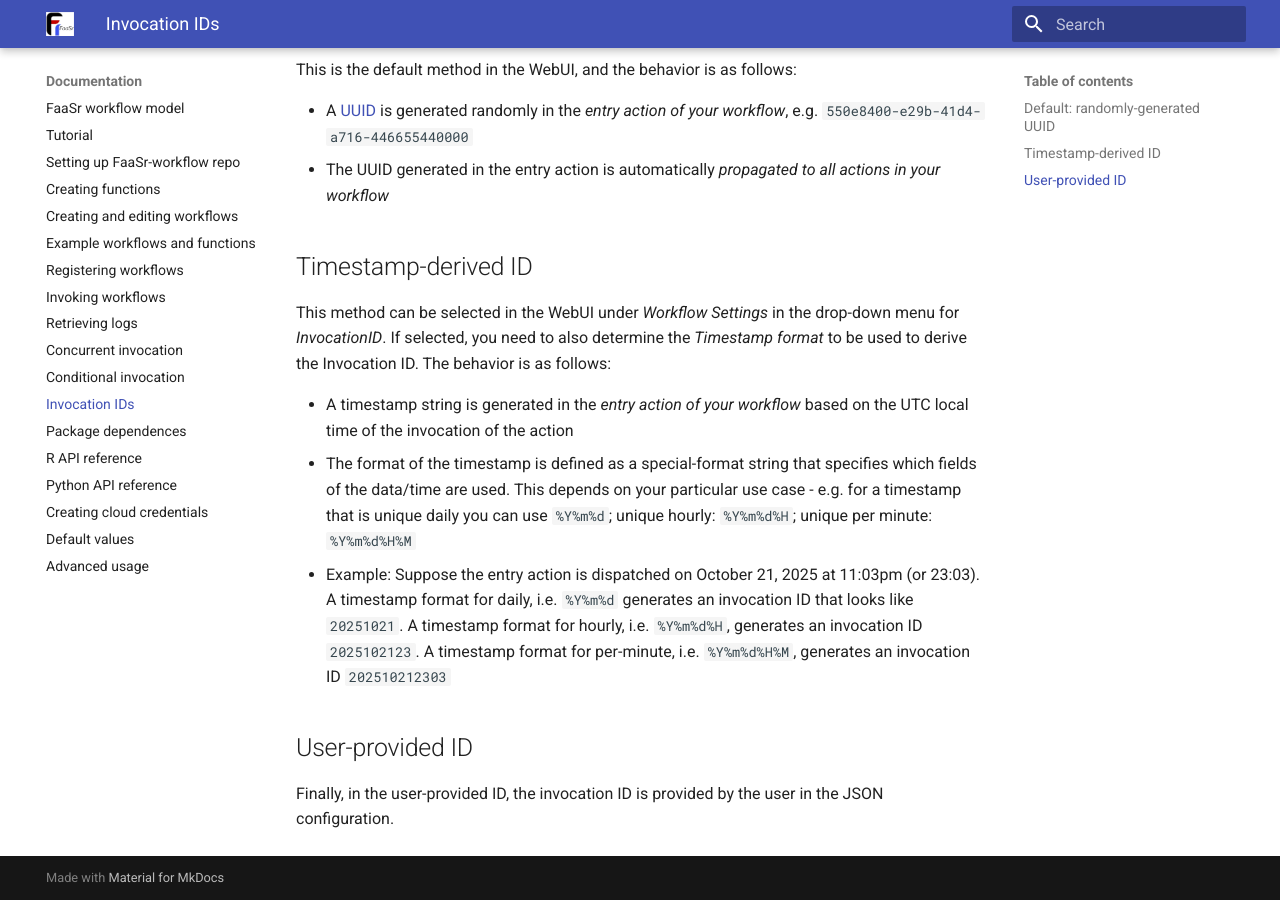
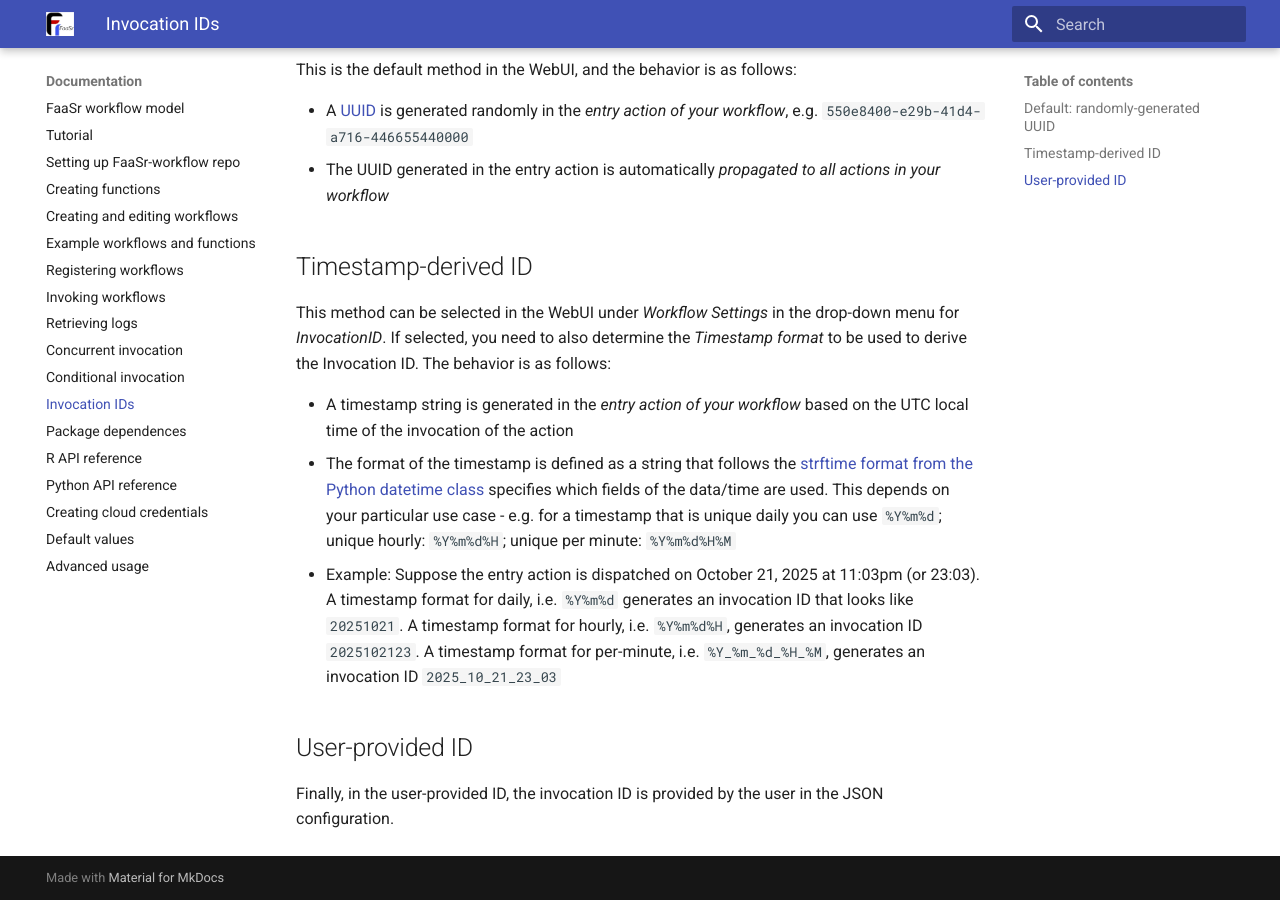
Before and after one commit to nolcut/FaaSr-Docs, an MkDocs documentation site: the page built from docs/invocationid.md, in a window 1280 px wide and 900 px high, scrolled down 606 px. Built offline with MkDocs 1.6.1 and Material for MkDocs 9.7.7, drawn with Linux system fonts in a browser that asks for light colours.

Commit message:
added information on invocation from date string format

```diff
--- a/docs/invocationid.md
+++ b/docs/invocationid.md
@@ -25,8 +25,8 @@ This is the default method in the WebUI, and the behavior is as follows:
 This method can be selected in the WebUI under _Workflow Settings_ in the drop-down menu for _InvocationID_. If selected, you need to also determine the _Timestamp format_ to be used to derive the Invocation ID. The behavior is as follows:
 
 * A timestamp string is generated in the _entry action of your workflow_ based on the UTC local time of the invocation of the action
-* The format of the timestamp is defined as a special-format string that specifies which fields of the data/time are used. This depends on your particular use case - e.g. for a timestamp that is unique daily you can use `%Y%m%d`; unique hourly: `%Y%m%d%H`; unique per minute: `%Y%m%d%H%M`
-* Example: Suppose the entry action is dispatched on October 21, 2025 at 11:03pm (or 23:03). A timestamp format for daily, i.e. `%Y%m%d` generates an invocation ID that looks like `20251021`. A timestamp format for hourly, i.e. `%Y%m%d%H`, generates an invocation ID `2025102123`. A timestamp format for per-minute, i.e. `%Y%m%d%H%M`, generates an invocation ID `202510212303`
+* The format of the timestamp is defined as a string that follows the [strftime format from the Python datetime class](https://docs.python.org/3/library/datetime.html#strftime-and-strptime-behavior) specifies which fields of the data/time are used. This depends on your particular use case - e.g. for a timestamp that is unique daily you can use `%Y%m%d`; unique hourly: `%Y%m%d%H`; unique per minute: `%Y%m%d%H%M`
+* Example: Suppose the entry action is dispatched on October 21, 2025 at 11:03pm (or 23:03). A timestamp format for daily, i.e. `%Y%m%d` generates an invocation ID that looks like `20251021`. A timestamp format for hourly, i.e. `%Y%m%d%H`, generates an invocation ID `2025102123`. A timestamp format for per-minute, i.e. `%Y_%m_%d_%H_%M`, generates an invocation ID `2025_10_21_23_03`
 
 ## User-provided ID
 
```
